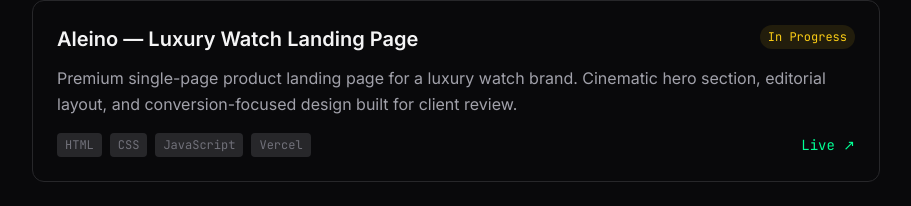
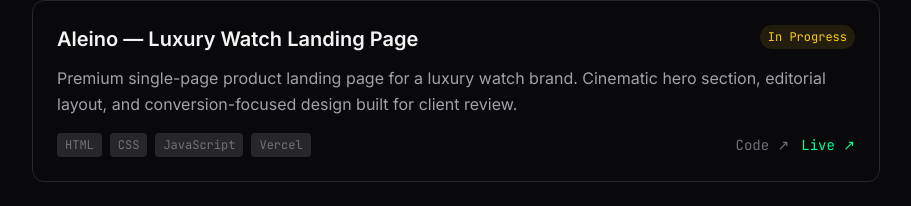
Before and after one commit to HUMO-collab/portfolio, a React (Vite) app: page / in a window 1280 px wide. Shown: the part 1660-1866 px from the top of the page, without its empty margins (184-1095 px from the left). Built offline with nearby package versions, Linux system fonts and the light colour scheme.

Commit message:
feat: add Aleino GitHub repo link

```diff
--- a/src/data/projects.js
+++ b/src/data/projects.js
@@ -37,7 +37,7 @@ export const projects = [
     description: 'Premium single-page product landing page for a luxury watch brand. Cinematic hero section, editorial layout, and conversion-focused design built for client review.',
     tags: ['HTML', 'CSS', 'JavaScript', 'Vercel'],
     liveUrl: 'https://aleino.vercel.app',
-    githubUrl: null,
+    githubUrl: 'https://github.com/HUMO-collab/aleino',
     status: 'in-progress',
     featured: false,
   },
```
